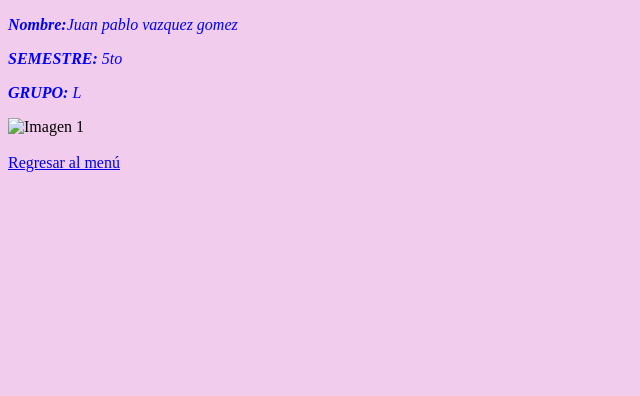
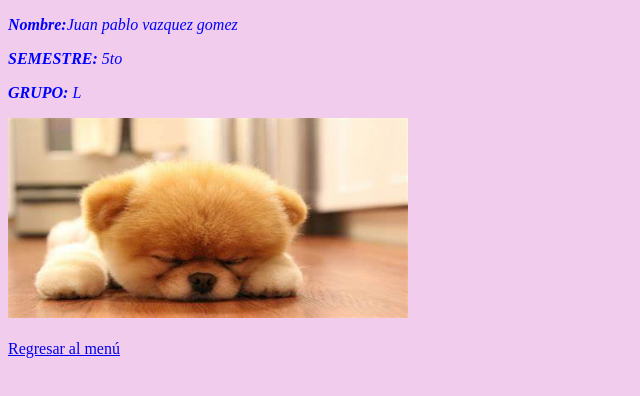
Before and after one commit to BochitoMx/Perfiles, a plain HTML site: page pablo.html in a window 1280 px wide. Shown: the whole page, without its empty margins (0-640 px from the left). Drawn offline with Linux system fonts and the light colour scheme.

Commit message:
Version3pablo

```diff
--- a/pablo.html
+++ b/pablo.html
@@ -19,7 +19,7 @@
  <i><p><b>GRUPO:</b> L</p></i>
 
 <td class="image-column" style="width:40%;"></td>
-    <img src="pablo.jpeg" width="400" height="200" alt="Imagen 1"/>
+    <img src="Imagenes/pablo.jpeg" width="400" height="200" alt="Imagen 1"/>
 </td>
 <br>
 <br>
```
